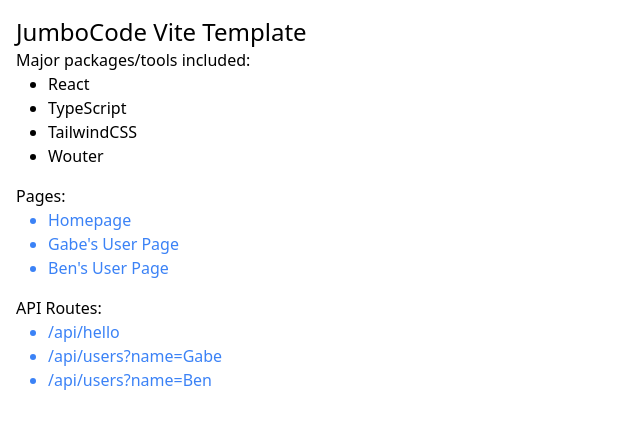
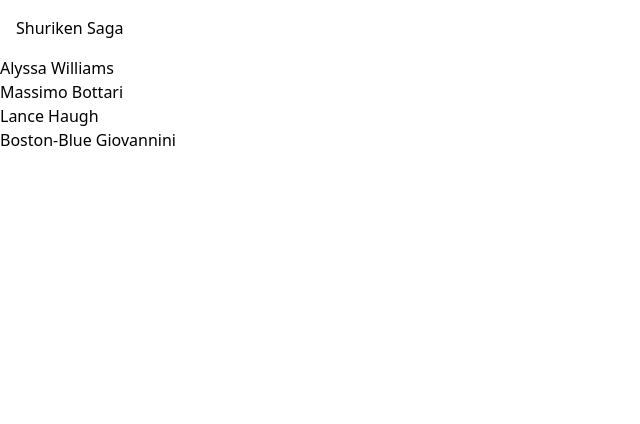
Before and after one commit to Skookuri/shurikensagaHome, a React (Vite) app: page / in a window 1280 px wide. Shown: the top 424 px of the page, without its empty margins (0-640 px from the left). Built offline with nearby package versions, Linux system fonts and the light colour scheme.

Commit message:
changed content

```diff
--- a/src/components/Homepage.tsx
+++ b/src/components/Homepage.tsx
@@ -1,44 +1,15 @@
-import { Link } from "wouter";
+// import { Link } from "wouter";
 
 export default function Homepage() {
-  return (
+    return (
     <>
-      <div className="p-4">
-        <h1 className="text-2xl">JumboCode Vite Template</h1>
-        <p>Major packages/tools included:</p>
-        <ul className="list-disc ml-8 mb-4">
-          <li>React</li>
-          <li>TypeScript</li>
-          <li>TailwindCSS</li>
-          <li>Wouter</li>
-        </ul>
-
-        <p>Pages: </p>
-        <ul className="list-disc ml-8 mb-4">
-          <Link href="/" className="list-item text-blue-500">
-            Homepage
-          </Link>
-          <Link href="/users/Gabe" className="list-item text-blue-500">
-            Gabe's User Page
-          </Link>
-          <Link href="/users/Ben" className="list-item text-blue-500">
-            Ben's User Page
-          </Link>
-        </ul>
-
-        <p>API Routes: </p>
-        <ul className="list-disc ml-8 mb-4">
-          <a href="/api/hello" className="list-item text-blue-500">
-            /api/hello
-          </a>
-          <a href="/api/users?name=Gabe" className="list-item text-blue-500">
-            /api/users?name=Gabe
-          </a>
-          <a href="/api/users?name=Ben" className="list-item text-blue-500">
-            /api/users?name=Ben
-          </a>
-        </ul>
-      </div>
+        <div className="p-4">Shuriken Saga</div>
+        <div>
+            <div>Alyssa Williams</div>
+            <div>Massimo Bottari</div>
+            <div>Lance Haugh</div>
+            <div>Boston-Blue Giovannini</div>
+        </div>
     </>
-  );
+    );
 }
```
